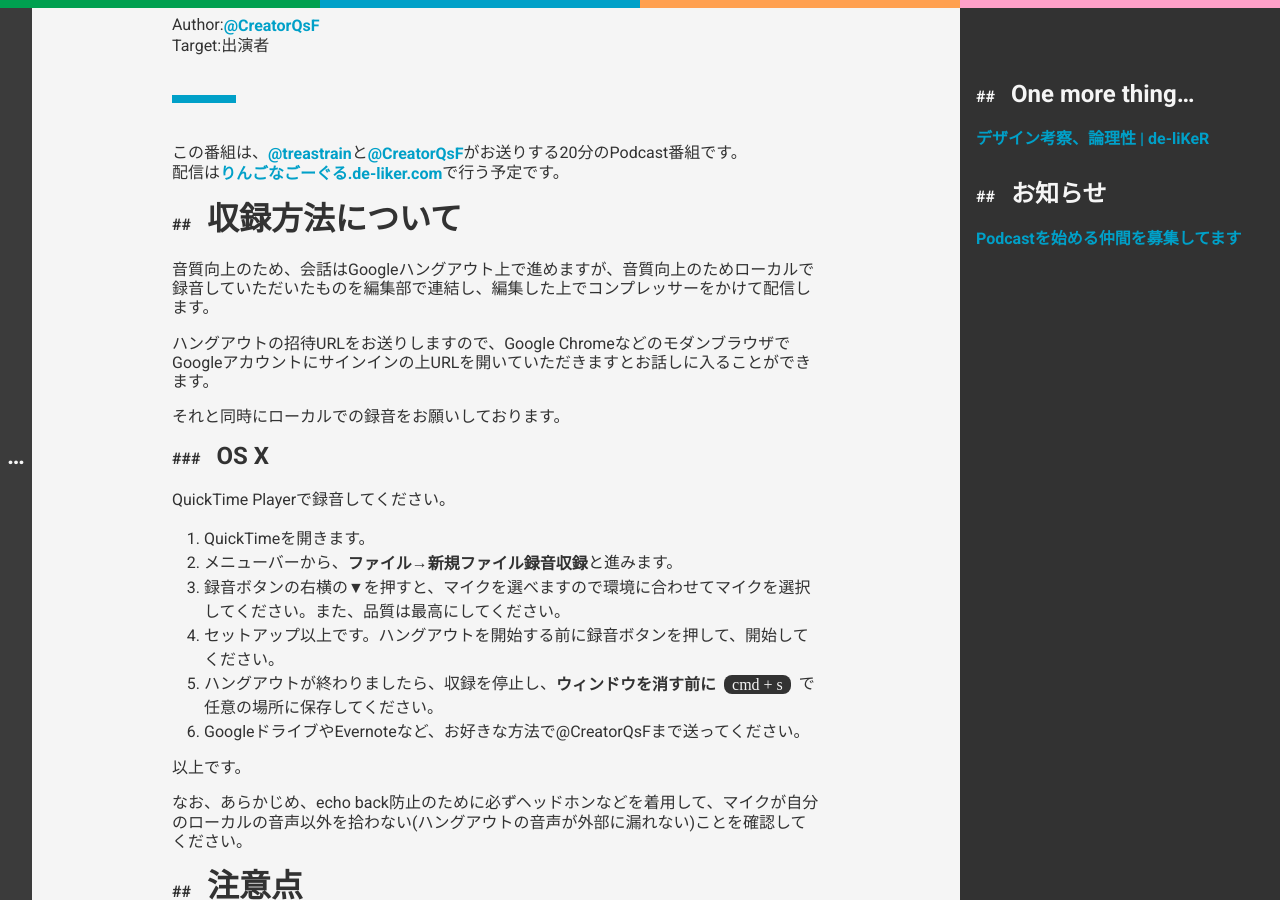
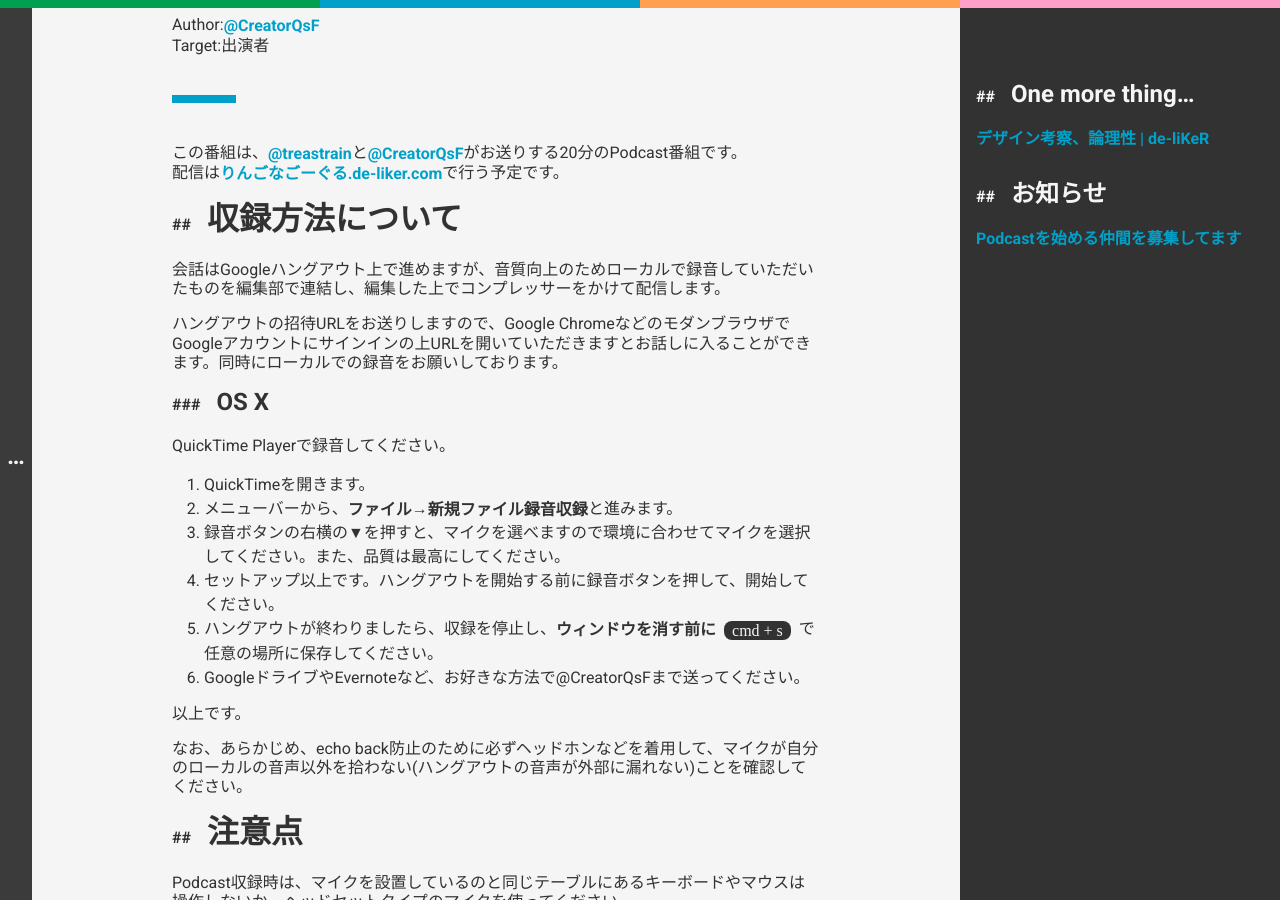
Before and after one commit to CreatorQsF/creatorqsf.github.io, a Jekyll site: the page built from りんごなごーぐる/index.md, in a window 1280 px wide and 900 px high, scrolled down 465 px. Built offline with Jekyll 4.4.1, drawn with Linux system fonts in a browser that asks for light colours.

Commit message:
2016/02/28

```diff
--- a/りんごなごーぐる/index.md
+++ b/りんごなごーぐる/index.md
@@ -13,11 +13,9 @@ Target:出演者
 
 ## 収録方法について
 
-音質向上のため、会話はGoogleハングアウト上で進めますが、音質向上のためローカルで録音していただいたものを編集部で連結し、編集した上でコンプレッサーをかけて配信します。
+会話はGoogleハングアウト上で進めますが、音質向上のためローカルで録音していただいたものを編集部で連結し、編集した上でコンプレッサーをかけて配信します。
 
-ハングアウトの招待URLをお送りしますので、Google ChromeなどのモダンブラウザでGoogleアカウントにサインインの上URLを開いていただきますとお話しに入ることができます。
-
-それと同時にローカルでの録音をお願いしております。
+ハングアウトの招待URLをお送りしますので、Google ChromeなどのモダンブラウザでGoogleアカウントにサインインの上URLを開いていただきますとお話しに入ることができます。同時にローカルでの録音をお願いしております。
 
 ### OS X
 
```
